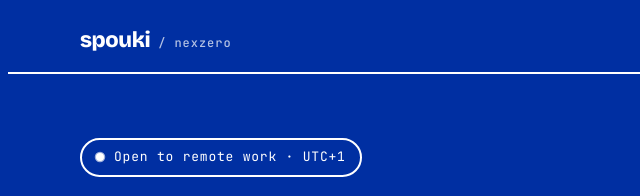
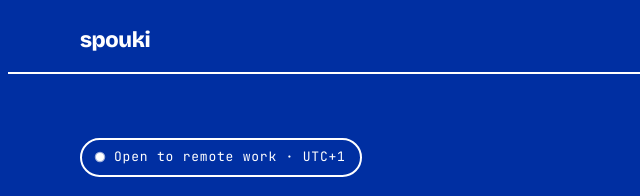
Before and after one commit to spoukidev/spoukidev.github.io, a plain HTML site: page index.html in a window 1280 px wide. Shown: the top 196 px of the page, 0-640 px from the left. Drawn offline with nearby package versions, Linux system fonts and the light colour scheme.

Commit message:
chore: remove nexzero from nav bar brand

```diff
--- a/index.html
+++ b/index.html
@@ -245,7 +245,7 @@ footer{padding-block:34px 44px;display:flex;justify-content:space-between;gap:16
 
 <nav>
   <div class="shell">
-    <a class="mark" href="#top">spouki<span>/ nexzero</span></a>
+    <a class="mark" href="#top">spouki</a>
     <div class="navr">
     <ul>
       <li><a href="#services">Services</a></li>
```
